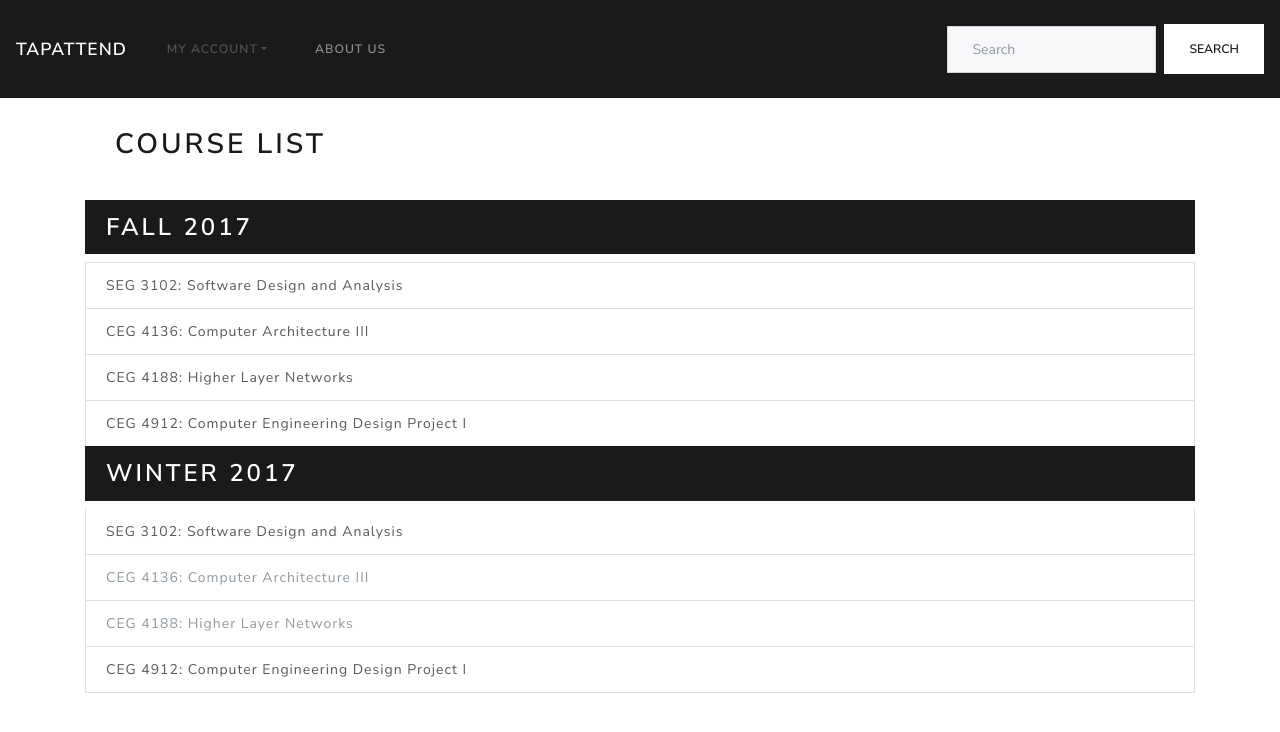
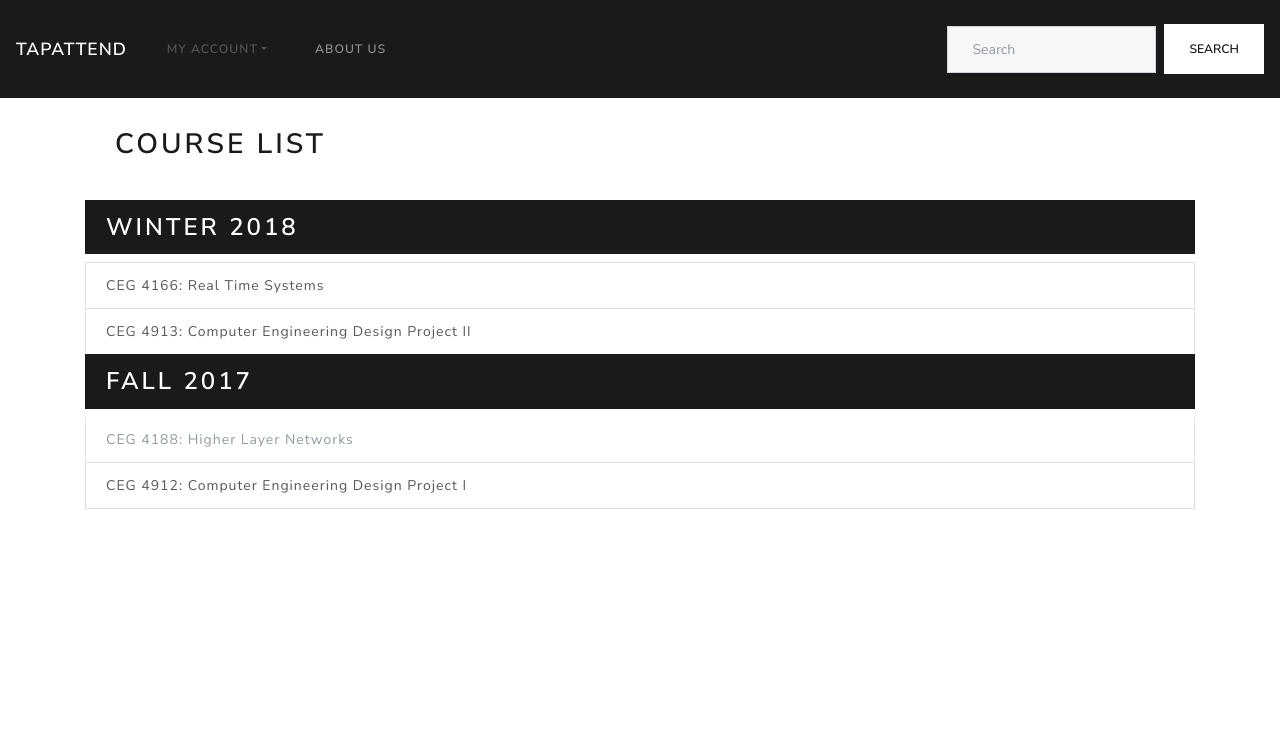
Before and after one commit to elijahbalo/TapWebsite, an Angular app: page /courseListPage in a window 1280 px wide. Shown: the top 732 px of the page. Built offline with nearby package versions, Linux system fonts and the light colour scheme.

Commit message:
edited course list

```diff
--- a/src/pages/course/course.html
+++ b/src/pages/course/course.html
@@ -1,5 +1,5 @@
 <div>
-        <h1>CEG 4912: Computer Engineering Design Project I</h1>
+        <h1>CEG 4912: Computer Engineering Design Project II </h1>
 </div>
 
 
--- a/src/pages/courseList/courseList.html
+++ b/src/pages/courseList/courseList.html
@@ -5,24 +5,16 @@
 </div>
 <div class="list-group">
         <h3 class="list-group-item  list-group-item-action active">
-          Fall 2017
+          Winter 2018
          </h3>
             <ul class="list-group">
-            <a href="course" class="list-group-item list-group-item-action">SEG 3102: Software Design and Analysis
+            <a href="course" class="list-group-item list-group-item-action">CEG 4166: Real Time Systems
             </a>
-            <a href="course" class="list-group-item list-group-item-action">CEG 4136: Computer Architecture III
-            </a>
-            <a href="course" class="list-group-item list-group-item-action"> CEG 4188: Higher Layer Networks
-            </a>
-            <a href="course" class="list-group-item list-group-item-action"> CEG 4912: Computer Engineering Design Project I
+            <a href="course" class="list-group-item list-group-item-action">CEG 4913: Computer Engineering Design Project II
             </a>
         <h3 class="list-group-item  list-group-item-action active">
-            Winter 2017
+            Fall 2017
         </h3>
-        <a href="course" class="list-group-item list-group-item-action"> SEG 3102: Software Design and Analysis
-        </a>
-        <a href="course" class="list-group-item list-group-item-action disabled"> CEG 4136: Computer Architecture III
-        </a>
         <a href="course" class="list-group-item list-group-item-action disabled"> CEG 4188: Higher Layer Networks
         </a>
         <a href="course" class="list-group-item list-group-item-action"> CEG 4912: Computer Engineering Design Project I
```
